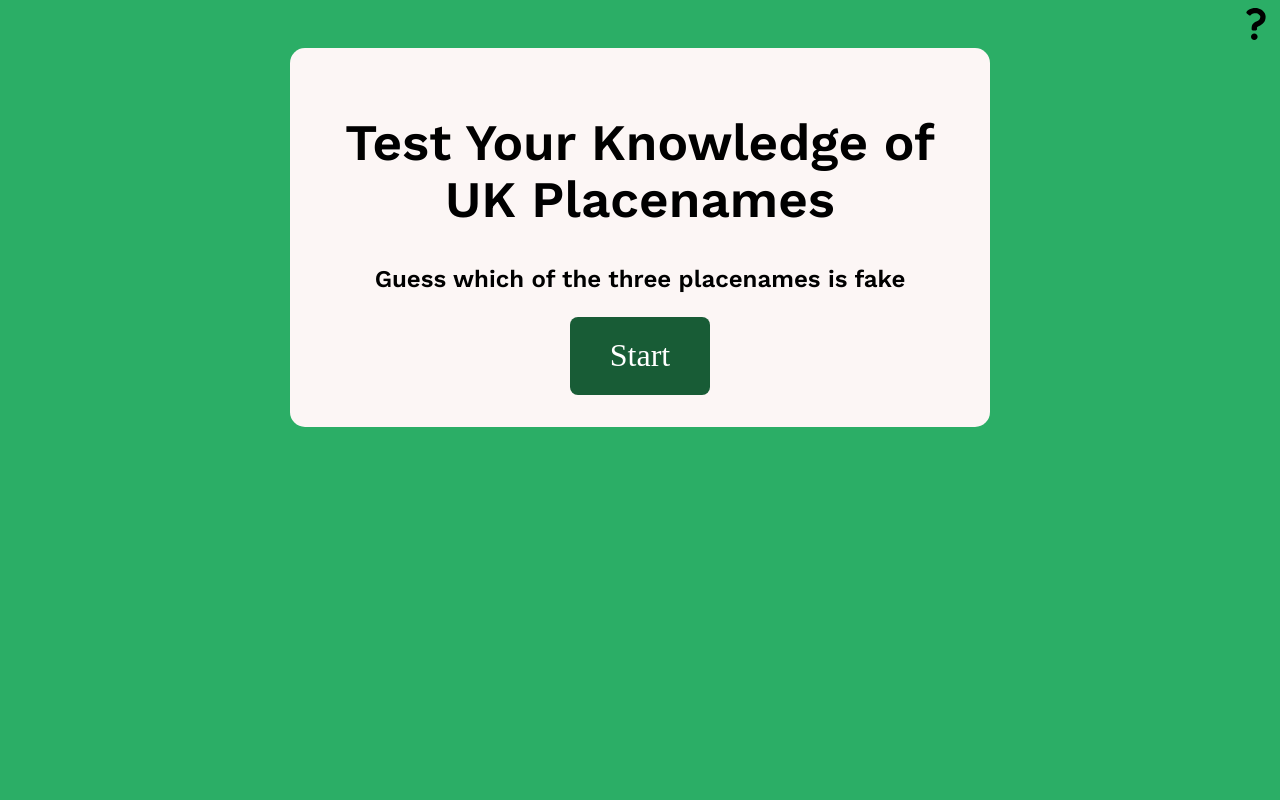
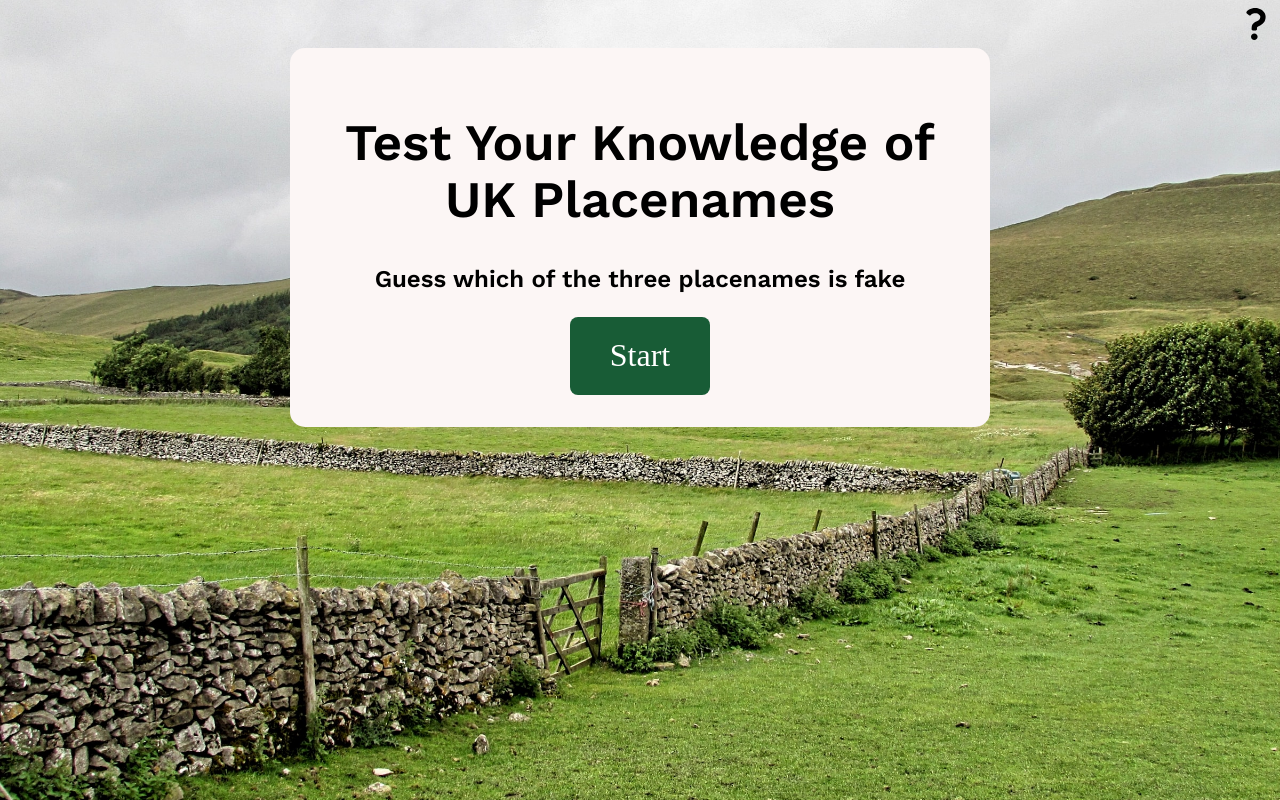
Before and after one commit to HarlowShow/place-name-guesser, a Vue app: page / in a window 1280 px wide. Built offline with nearby package versions, Linux system fonts and the light colour scheme.

Commit message:
update background image

```diff
--- a/helpers/generatequestions.ts
+++ b/helpers/generatequestions.ts
@@ -6,7 +6,7 @@ export function useQuestions(real: string[], fake: string[]) {
     const [...sortedReal ] = real
 
 
-    for (let i = 0; questions.length < 4; i++) {
+    for (let i = 0; questions.length < 20; i++) {
         const thruple = []
         // get one answer from the fake
         const randomIdx = Math.floor(Math.random() * sortedFake.length)
--- a/src/components/QuizSection.vue
+++ b/src/components/QuizSection.vue
@@ -33,7 +33,7 @@ const submitAnswer = ((ans: string) => {
   results.push(res)
 })
 const nextQuestion = (async (answer: string) => {
-  if (count.value === 3) {
+  if (count.value === 19) {
     submitAnswer(answer)
     emit('updateStage', results)
   } else {
--- a/src/components/SingleQuestion.vue
+++ b/src/components/SingleQuestion.vue
@@ -29,10 +29,12 @@ watch(
         border-radius: 15px;
         padding: 1rem;
     }
+    @media screen and (min-width: 768px){
+        .option:hover {
+            background-color: #185c36;
+            color: white;
+            cursor: pointer;
+        }
 
-    .option:hover {
-        background-color: #185c36;
-        color: white;
-        cursor: pointer;
     }
 </style>
--- a/src/style.css
+++ b/src/style.css
@@ -32,6 +32,16 @@ a:hover {
 }
 
 body {
+  background-image: url("../src/assets/pastoral-background.jpg");
+
+  min-height: 500px;
+
+  /* Create the parallax scrolling effect */
+  background-attachment: fixed;
+  background-position: center;
+  background-repeat: no-repeat;
+  background-size: cover;
+
   margin: 0;
   display: flex;
   min-width: 320px;
```
Also changed, not shown: src/assets/pastoral-background.jpg (added).
